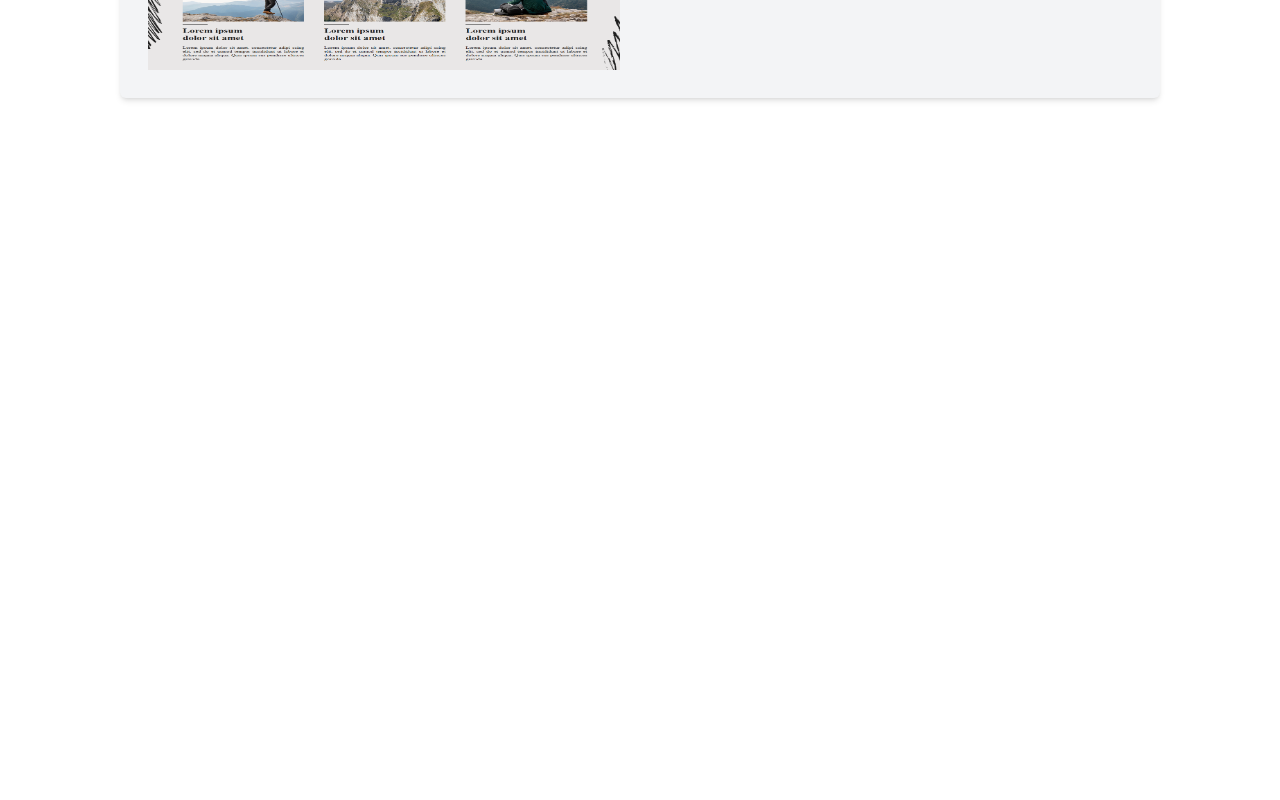
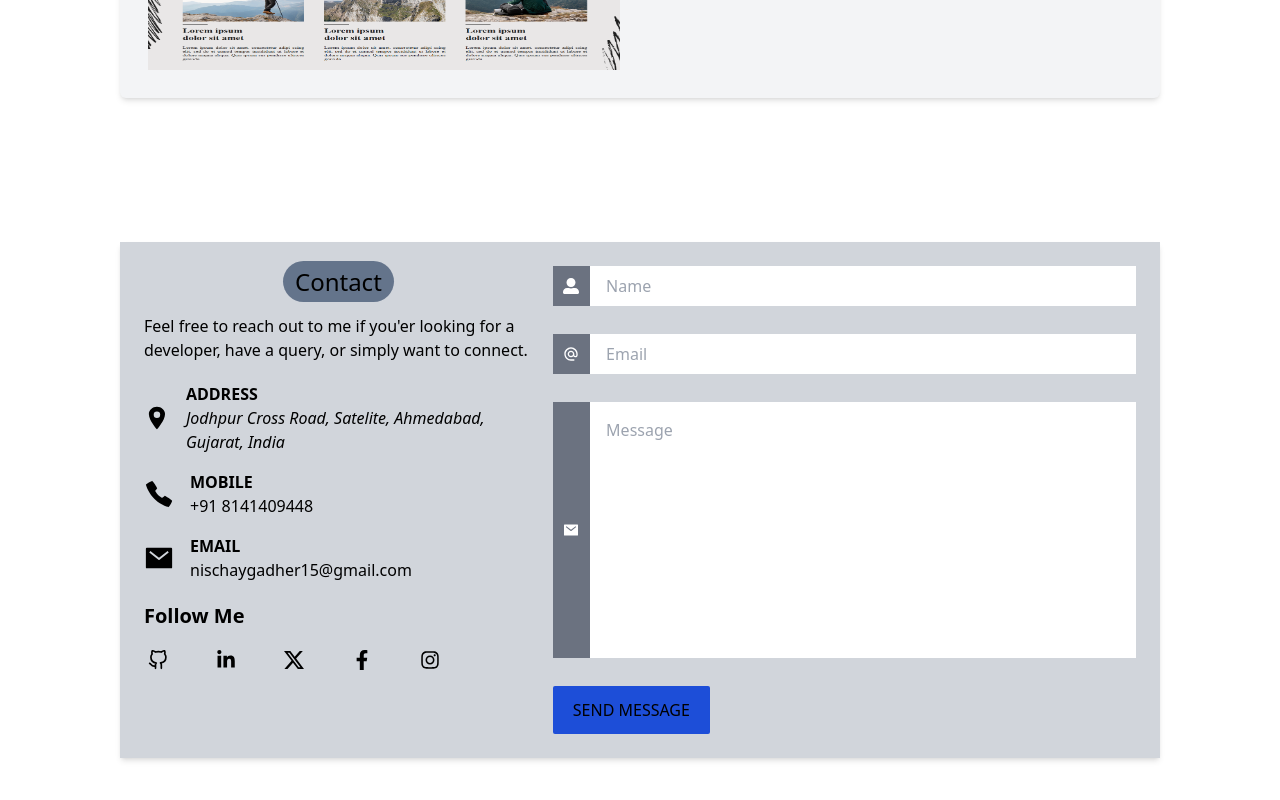
Before and after one commit to nischaygadher15/nkgdevs, a React (Vite) app: page / in a window 1280 px wide. Shown: the part 6284-7084 px from the top of the page. Before the commit the page ends 6430 px from the top, so only its background shows below. Built offline with nearby package versions, Linux system fonts and the light colour scheme.

Commit message:
Contact Section is completed.

```diff
--- a/src/App.jsx
+++ b/src/App.jsx
@@ -6,6 +6,7 @@ import Skills from "./Components/Skills";
 import Experience from "./Components/Experience";
 import Education from "./Components/Education";
 import Projects from "./Components/Projects";
+import Contact from "./Components/Contact";
 
 function App() {
   return (
@@ -19,6 +20,7 @@ function App() {
         <Experience />
         <Education />
         <Projects />
+        <Contact />
       </main>
       <footer className="container px-6 sm:p-0"></footer>
     </div>
--- /dev/null
+++ b/src/Components/Contact.jsx
@@ -0,0 +1,153 @@
+import React from "react";
+import { BsTwitterX } from "react-icons/bs";
+import {
+  FaFacebookF,
+  FaInstagram,
+  FaLinkedinIn,
+  FaUserAlt,
+} from "react-icons/fa";
+import { FiGithub } from "react-icons/fi";
+import { IoCallSharp, IoLocationSharp, IoMailSharp } from "react-icons/io5";
+import { MdAlternateEmail } from "react-icons/md";
+
+const Contact = () => {
+  return (
+    <section
+      className="min-h-screen pt-24 xl:px-24 flex flex-wrap flex-col justify-start bg-white"
+      id="contact"
+    >
+      <div className="flex flex-col md:flex-row gap-5 w-full p-6 shadow-md bg-gray-300">
+        <div className="w-full md:w-2/5">
+          {/* Intro Text */}
+          <div className="text-center">
+            <p className="inline text-2xl px-3 py-1 rounded-s-full rounded-e-full bg-slate-500">
+              Contact
+            </p>
+            <p className="mt-4 text-left">
+              Feel free to reach out to me if you'er looking for a developer,
+              have a query, or simply want to connect.
+            </p>
+          </div>
+
+          <ul className="mt-5">
+            <li className="flex gap-4 items-center mt-4">
+              <IoLocationSharp className="text-3xl" />
+              <ul className="unstyled">
+                <li className="text-left font-bold uppercase">Address</li>
+                <li className="text-left">
+                  <a href="https://maps.app.goo.gl/TyXyJQJ7eAe7bVMB6">
+                    <address>
+                      Jodhpur Cross Road, Satelite, Ahmedabad, Gujarat, India
+                    </address>
+                  </a>
+                </li>
+              </ul>
+            </li>
+
+            <li className="flex gap-4 items-center mt-4">
+              <IoCallSharp className="text-3xl" />
+              <ul className="unstyled">
+                <li className="text-left font-bold uppercase">Mobile</li>
+                <li>
+                  <a href="tel:+918141409448">+91 8141409448</a>
+                </li>
+              </ul>
+            </li>
+
+            <li className="flex gap-4 items-center mt-4">
+              <IoMailSharp className="text-3xl" />
+              <ul className="unstyled">
+                <li className="text-left font-bold uppercase">Email</li>
+                <li></li>
+                <a href="mailto:nischaygadher15@gmail.com">
+                  nischaygadher15@gmail.com
+                </a>
+              </ul>
+            </li>
+          </ul>
+
+          <p className="mt-5 font-bold text-xl">Follow Me</p>
+          <ul className="my-4 flex justify-evenly sm:justify-start sm:gap-10 text-2xl sm:text-xl">
+            <li className="p-1 hover:bg-black hover:text-white hover:rounded-md hover:shadow-md">
+              <a href="https://github.com/nischaygadher15">
+                <FiGithub />
+              </a>
+            </li>
+            <li className="p-1 hover:bg-blue-600 hover:text-white hover:rounded-md hover:shadow-md">
+              <a href="https://www.linkedin.com/in/nischay-gadher">
+                <FaLinkedinIn />
+              </a>
+            </li>
+            <li className="p-1 hover:bg-black hover:text-white hover:rounded-md hover:shadow-md">
+              <a href="https://x.com/NGadher15">
+                <BsTwitterX />
+              </a>
+            </li>
+            <li className="p-1 hover:bg-blue-600 hover:text-white hover:rounded-md hover:shadow-md">
+              <a href="https://www.facebook.com/nischay.gadher.1">
+                <FaFacebookF />
+              </a>
+            </li>
+            <li className="p-1 hover:bg-gradient-to-bl from-purple-500 via-pink-500 to-yellow-500 hover:text-white hover:rounded-md hover:shadow-md">
+              <a href="https://www.instagram.com/gadhernischay/">
+                <FaInstagram />
+              </a>
+            </li>
+          </ul>
+        </div>
+
+        <form className="w-full md:w-3/5">
+          <div className="mb-7 flex items-center">
+            <div className="h-10 w-10 text-white bg-gray-500 flex justify-center items-center">
+              <FaUserAlt />
+            </div>
+            <input
+              type="text"
+              name="cname"
+              id="cname"
+              className="h-10 p-4"
+              placeholder="Name"
+              style={{ width: "100%" }}
+            />
+          </div>
+
+          <div className="mb-7 flex items-center">
+            <div className="h-10 w-10 text-white bg-gray-500 flex justify-center items-center">
+              <MdAlternateEmail />
+            </div>
+            <input
+              type="email"
+              name="cname"
+              id="cname"
+              className="h-10 p-4"
+              placeholder="Email"
+              style={{ width: "100%" }}
+            />
+          </div>
+
+          <div className="mb-7 flex items-start">
+            <div className="min-h-64 w-10 text-white bg-gray-500 flex justify-center items-center">
+              <IoMailSharp />
+            </div>
+            <textarea
+              name="message"
+              className="min-h-64 p-4 resize-none overflow-y-auto overflow-x-hidden"
+              placeholder="Message"
+              style={{ width: "100%" }}
+            ></textarea>
+          </div>
+
+          <div>
+            <input
+              type="submit"
+              value="SEND MESSAGE"
+              className="bg-blue-700 hover:bg-blue-600 hover:text-white hover:shadow-md rounded-sm py-3 px-5"
+            />
+          </div>
+        </form>
+      </div>
+    </section>
+  );
+};
+
+export default Contact;
--- a/src/Components/Navbar.jsx
+++ b/src/Components/Navbar.jsx
@@ -11,8 +11,10 @@ const Navbar = () => {
     if (navDrawer != null) {
       if (menuStatus) {
         navDrawer.style.gridTemplateRows = "1fr";
+        navDrawer.style.height = "calc(100vh - 64px)";
       } else {
         navDrawer.style.gridTemplateRows = "0fr";
+        navDrawer.style.height = "auto";
       }
     }
   };
@@ -40,34 +42,6 @@ const Navbar = () => {
 
         {/* Nav Links */}
         <div className="flex flex-wrap justify-evenly items-center  text-base">
-          {/* <nav
-          className={`p-6 md:p-0 md:flex flex-col md:flex-row items-start flex-wrap md:items-center gap-4 lg:gap-6 text-xl md:text-base ${
-            menu ? "expNavBar flex" : "hidden"
-          }`}
-        >
-          <a href="#home" onClick={closeMenu}>
-            Home
-          </a>
-          <a href="#skills" onClick={closeMenu}>
-            Skills
-          </a>
-          <a href="#exps" onClick={closeMenu}>
-            Experience
-          </a>
-          <a href="#edu" onClick={closeMenu}>
-            Education
-          </a>
-          <a href="#project" onClick={closeMenu}>
-            Projects
-          </a>
-          <a href="#contact" onClick={closeMenu}>
-            Contact
-          </a>
-          <FiSun className="hidden md:block text-xl cursor-pointer" />
-          <button className="w-1/2 md:w-auto bg-gray-900 text-white mx-auto md:mx-0 px-3 py-4 md:py-1 rounded-md">
-            Download CV
-          </button>
-        </nav> */}
           <nav
             className={`p-6 md:p-0 hidden md:flex flex-col md:flex-row items-start flex-wrap md:items-center gap-4 lg:gap-6 text-xl md:text-base`}
           >
@@ -104,22 +78,46 @@ const Navbar = () => {
       <div id="navDrawer" className="bg-white">
         <div id="navDrawerContent">
           <nav className="py-6 flex flex-wrap flex-col">
-            <a href="#home" className="py-4 px-6 hover:bg-gray-400">
+            <a
+              href="#home"
+              className="py-4 px-6 hover:bg-gray-400"
+              onClick={closeMenu}
+            >
               Home
             </a>
-            <a href="#skills" className="py-4 px-6 hover:bg-gray-400">
+            <a
+              href="#skills"
+              className="py-4 px-6 hover:bg-gray-400"
+              onClick={closeMenu}
+            >
               Skills
             </a>
-            <a href="#exps" className="py-4 px-6 hover:bg-gray-400">
+            <a
+              href="#exps"
+              className="py-4 px-6 hover:bg-gray-400"
+              onClick={closeMenu}
+            >
               Experience
             </a>
-            <a href="#edu" className="py-4 px-6 hover:bg-gray-400">
+            <a
+              href="#edu"
+              className="py-4 px-6 hover:bg-gray-400"
+              onClick={closeMenu}
+            >
               Education
             </a>
-            <a href="#project" className="py-4 px-6 hover:bg-gray-400">
+            <a
+              href="#project"
+              className="py-4 px-6 hover:bg-gray-400"
+              onClick={closeMenu}
+            >
               Projects
             </a>
-            <a href="#contact" className="py-4 px-6 hover:bg-gray-400">
+            <a
+              href="#contact"
+              className="py-4 px-6 hover:bg-gray-400"
+              onClick={closeMenu}
+            >
               Contact
             </a>
 
```
